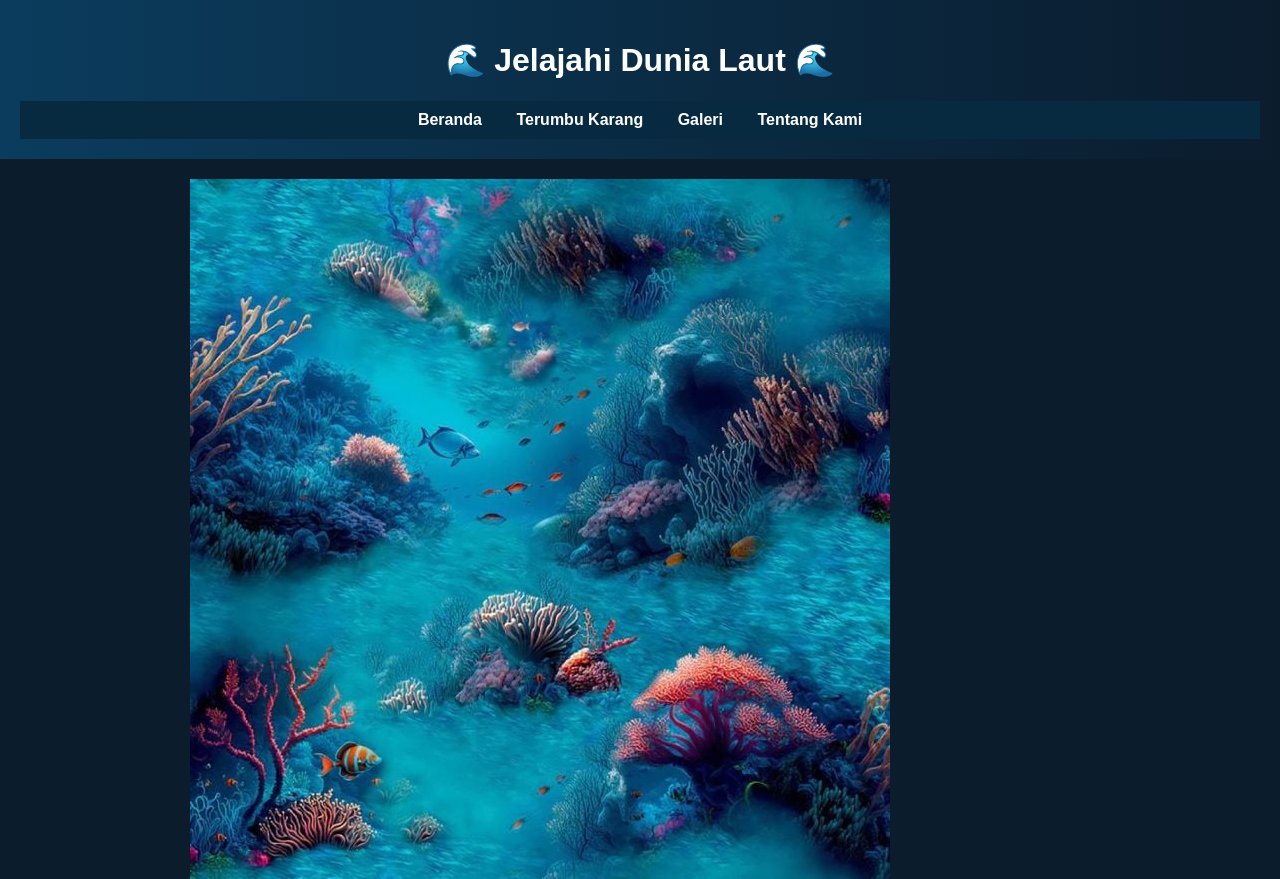
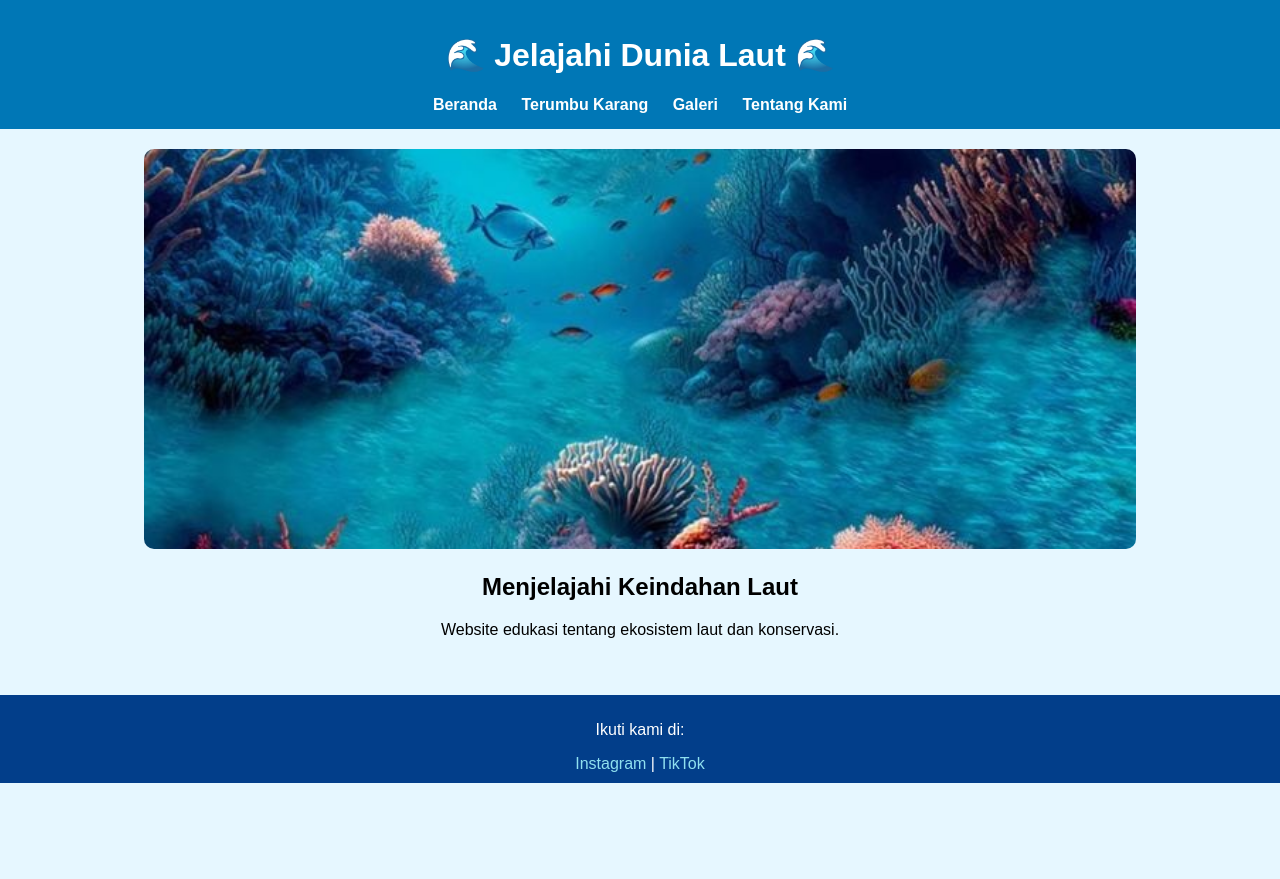
Before and after one commit to oceaneduexplorer/dunia-laut, a plain HTML site: page index.html in a window 1280 px wide. Shown: the top 879 px of the page. After the commit the page ends 800 px from the top, so only its background shows below. Drawn offline with Linux system fonts and the light colour scheme.

Commit message:
Update style.css

```diff
--- a/style.css
+++ b/style.css
@@ -1,69 +1,73 @@
-/* ======== STYLE UMUM ======== */
 body {
     font-family: Arial, sans-serif;
     margin: 0;
-    background-color: #0b1c2d;
-    color: white;
+    padding: 0;
+    background-color: #e6f7ff;
 }
 
-/* ======== HEADER ======== */
 header {
-    background: linear-gradient(to right, #0b3c5d, #0b1c2d);
+    background-color: #0077b6;
+    color: white;
+    padding: 15px;
+    text-align: center;
+}
+
+nav a {
+    color: white;
+    margin: 0 10px;
+    text-decoration: none;
+    font-weight: bold;
+}
+
+nav a:hover {
+    text-decoration: underline;
+}
+
+.hero {
     text-align: center;
     padding: 20px;
 }
 
-/* ======== NAVIGASI ======== */
-nav {
-    background-color: #072a40;
+.hero img {
+    width: 80%;
+    max-height: 400px;
+    object-fit: cover;
+    border-radius: 10px;
+}
+
+.gambar {
+    width: 70%;
+    display: block;
+    margin: auto;
+    border-radius: 10px;
+}
+
+.galeri {
+    display: flex;
+    justify-content: center;
+    gap: 10px;
+    padding: 20px;
+}
+
+.galeri img {
+    width: 30%;
+    border-radius: 10px;
+}
+
+section {
+    padding: 20px;
+    text-align: center;
+}
+
+footer {
+    background-color: #023e8a;
+    color: white;
     text-align: center;
     padding: 10px;
-}
-
-nav a {
-    color: white;
-    text-decoration: none;
-    margin: 0 15px;
-    font-weight: bold;
-}
-
-nav a:hover {
-    color: #00c8ff;
-}
-
-/* ======== SECTION KONTEN ======== */
-section {
-    padding: 20px;
-    max-width: 900px;
-    margin: auto;
-}
-
-/* ======== GALERI KEREN ======== */
-.galeri {
-    display: grid;
-    grid-template-columns: repeat(auto-fit, minmax(200px, 1fr));
-    gap: 15px;
     margin-top: 20px;
 }
 
-.galeri img {
-    width: 100%;
-    height: 180px;
-    object-fit: cover;
-    border-radius: 10px;
-    transition: transform 0.3s, box-shadow 0.3s;
+footer a {
+    color: #90e0ef;
+    text-decoration: none;
 }
-
-/* Efek saat mouse diarahkan */
-.galeri img:hover {
-    transform: scale(1.08);
-    box-shadow: 0px 0px 15px rgba(0, 200, 255, 0.8);
-}
-
-/* ======== FOOTER ======== */
-footer {
-    text-align: center;
-    padding: 10px;
-    background-color: #072a40;
-    margin-top: 20px;
-}
```
